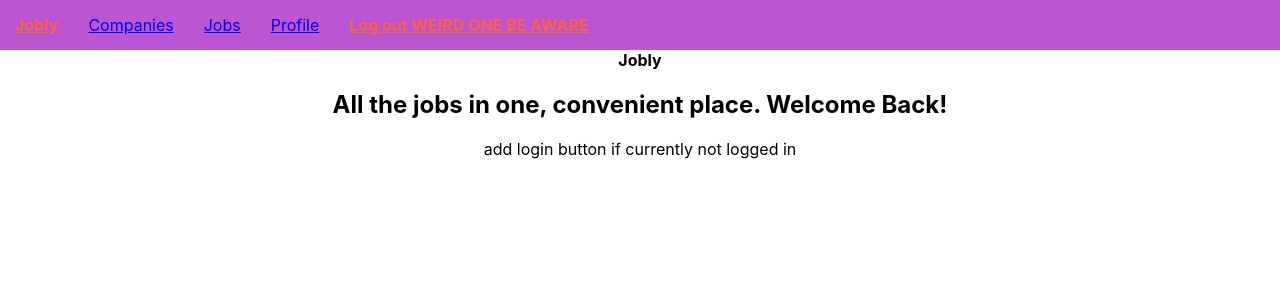
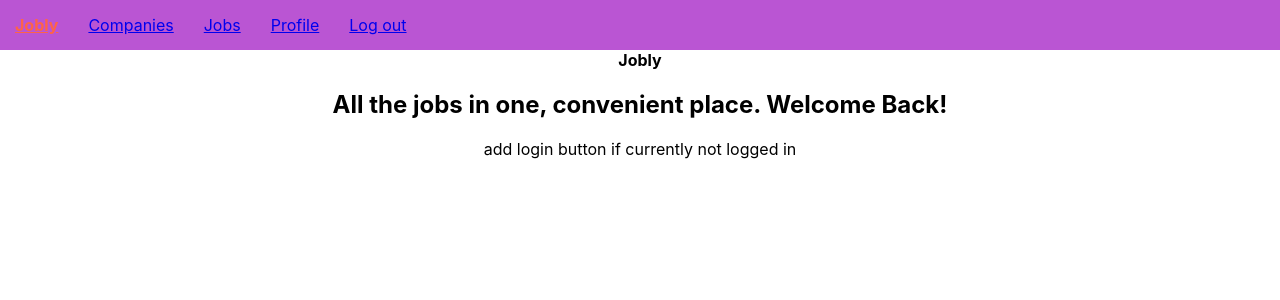
Before and after one commit to chengsig/react-jobly, a React (Create React App) app in the folder frontend/: page / in a window 1280 px wide. Shown: the top 300 px of the page. Built offline with nearby package versions, Linux system fonts and the light colour scheme; sample sign-in values are in the browser's storage.

Commit message:
Add logout route

```diff
--- /dev/null
+++ b/frontend/src/Logout.js
@@ -0,0 +1,19 @@
+import React, { Component } from "react";
+import JoblyApi from "./JoblyApi";
+// import Alert from "./Alert";
+
+class Logout extends Component {
+    // clear localStorage
+    // push history "/"
+    logout(){
+        localStorage.clear();
+        this.props.history.push("/")
+    }
+
+    render(){
+        this.logout();
+        return null;
+    }
+}
+
+export default Logout;
--- a/frontend/src/Nav.js
+++ b/frontend/src/Nav.js
@@ -23,8 +23,7 @@ class Nav extends Component {
                 <p><NavLink  to="/companies" activeStyle={activeStyle}>Companies</NavLink></p>
                 <p><NavLink exact to="/jobs" activeStyle={activeStyle}>Jobs</NavLink></p>
                 <p><NavLink exact to="/profile" activeStyle={activeStyle}>Profile</NavLink></p>
-                {/* log out button? */}
-                <p><NavLink exact to="/" activeStyle={activeStyle}>Log out WEIRD ONE BE AWARE</NavLink></p>
+                <p><NavLink exact to="/logout" activeStyle={activeStyle}>Log out</NavLink></p>
             </nav>
         );
     }
--- a/frontend/src/Routes.js
+++ b/frontend/src/Routes.js
@@ -6,6 +6,7 @@ import Companies from './Companies';
 import Company from './Company';
 import Jobs from './Jobs';
 import Login from './Login';
+import Logout from './Logout';
 import Profile from './Profile';
 
 class Routes extends Component {
@@ -19,6 +20,7 @@ class Routes extends Component {
                     <Route exact path="/companies" render={ () => <Companies /> }/>
                     <Route exact path="/jobs" render={ () => <Jobs /> }/>
                     <Route exact path="/login" render={ (rtProps) => <Login { ...rtProps }/> }/>
+                    <Route exact path="/logout" render={ (rtProps) => <Logout { ...rtProps }/> }/>
                     <Route exact path="/profile" render={ () => <Profile /> }/>
                     <Redirect to="/"/>
                 </Switch>
```
Also changed, not shown: frontend/src/Login.js (+6 -1 lines).
